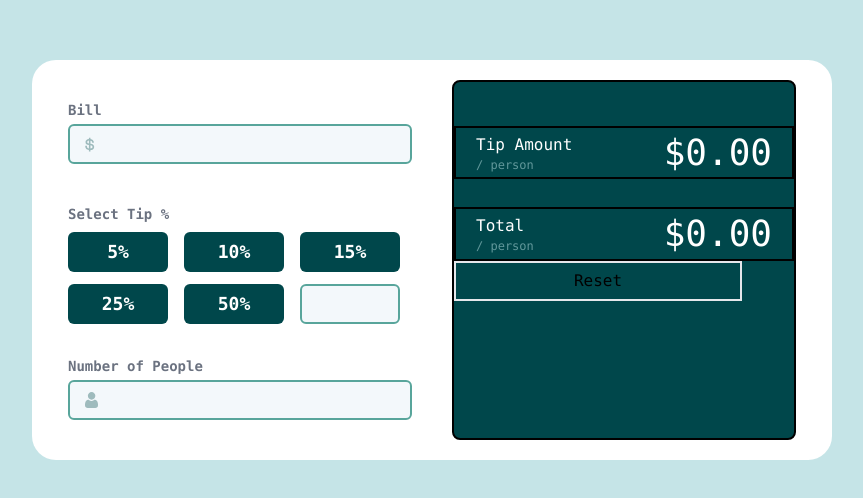
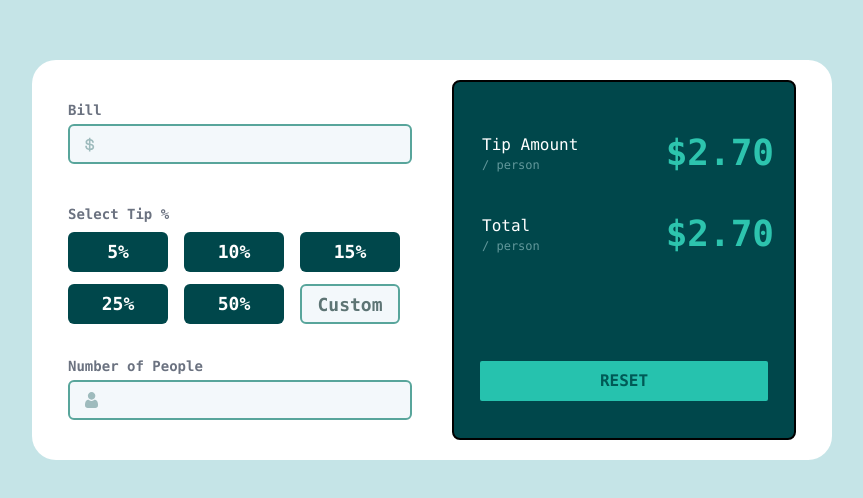
Before and after one commit to IsaacATetteh/tip-calculator, a Next.js app: page / in a window 1280 px wide. Shown: the part 140-638 px from the top of the page, without its empty margins (208-1071 px from the left). Built offline with nearby package versions, Linux system fonts and the light colour scheme.

Commit message:
UI Completed

```diff
--- a/src/app/globals.css
+++ b/src/app/globals.css
@@ -9,3 +9,9 @@ html, body {
 body {
   background-color: #C5E4E7;
 }
+
+input::placeholder {
+  text-align: center;
+  font-weight: bold;
+  color: #5D7474;
+}
--- a/src/app/page.jsx
+++ b/src/app/page.jsx
@@ -45,8 +45,9 @@ export default function Home() {
               <p className="">50%</p>
             </button>
             <input
-              className="w-[100px] h-10 rounded-md border-2 border-[#58A59B] bg-[#F3F8FB] text-right text-lg font-mono"
+              className="w-[100px] h-10 rounded-md border-2 border-[#58A59B] bg-[#F3F8FB] text-right text-lg font-mono mr-20"
               style={{ padding: "10px" }}
+              placeholder="Custom"
             />
           </div>
           <div className="h-[20%] w-[100%] mt-7">
@@ -69,21 +70,25 @@ export default function Home() {
           </div>
         </div>
         <div className="border-black border-2 w-[43%] h-[90%] rounded-lg bg-[#00474B]">
-          <div className="border-black border-2 w-[100%] h-[15%] mt-11 flex justify-between items-center">
-            <div className="text-white pl-5">
+          <div className=" w-[100%] h-[15%] mt-11 flex justify-between items-center">
+            <div className="text-white pl-7">
               <p>Tip Amount</p>
               <p className="text-xs text-[#61989B]">/ person</p>
             </div>
-            <p className="text-white text-4xl pr-5">$0.00</p>
+            <p className="text-[#2DC4AE] font-semibold text-4xl pr-5">$2.70</p>
           </div>
-          <div className="border-black border-2 w-[100%] h-[15%] mt-7 flex justify-between items-center">
-            <div className="text-white pl-5">
+          <div className=" w-[100%] h-[15%] mt-7 flex justify-between items-center">
+            <div className="text-white pl-7">
               <p>Total</p>
               <p className="text-xs text-[#61989B]">/ person</p>
             </div>
-            <p className="text-white text-4xl pr-5">$0.00</p>
+            <p className="text-[#2DC4AE] font-semibold text-4xl pr-5">$2.70</p>
           </div>
-          <button className="border-2 w-72 h-10">Reset</button>
+          <div className="flex justify-center mt-[100px]">
+            <button className=" w-72 h-10 rounded-sm bg-[#26C2AE] font-bold text-[#005956]  transition duration-500 ease-in-out hover:bg-[#9FE8DF]">
+              RESET
+            </button>
+          </div>
         </div>
       </div>
     </div>
```
